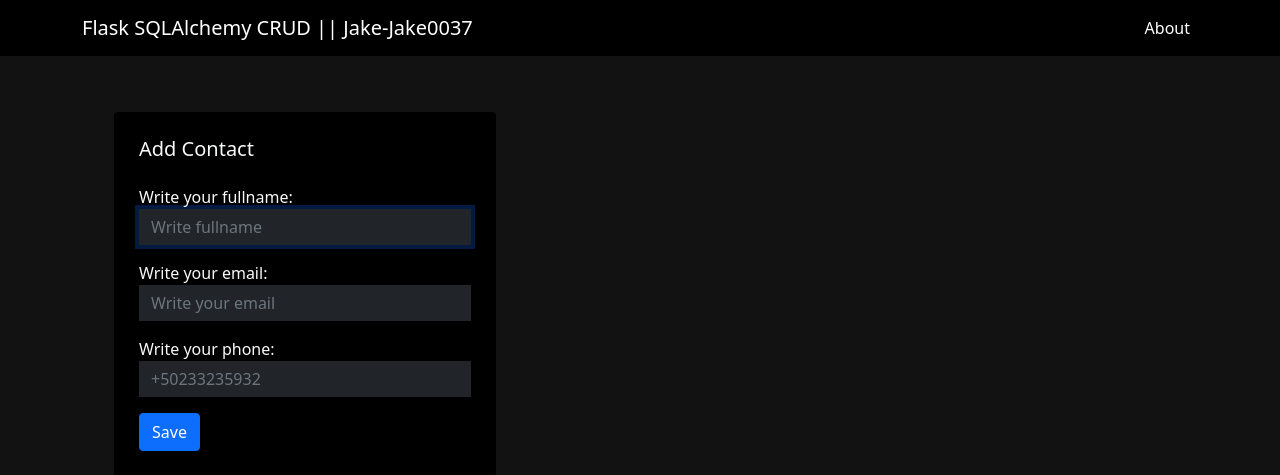
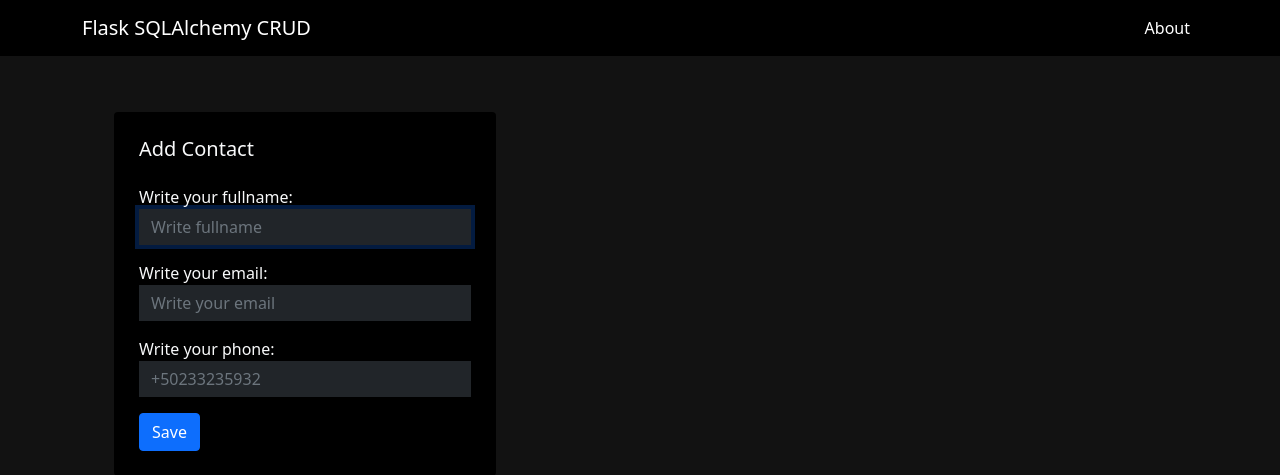
Before and after one commit to JassonCu/Flask-MySQL-CRUD, a Flask app: page / in a window 1280 px wide. Shown: the top 475 px of the page. Run offline with Flask 2, Linux system fonts and the light colour scheme.

Commit message:
Update _navbar.html

```diff
--- a/templates/partials/_navbar.html
+++ b/templates/partials/_navbar.html
@@ -1,6 +1,6 @@
 <nav class="navbar navbar-expand-lg navbar-dark bg-black">
   <div class="container">
-    <a class="navbar-brand" href="/">Flask SQLAlchemy CRUD || Jake-Jake0037</a>
+    <a class="navbar-brand" href="/">Flask SQLAlchemy CRUD</a>
     <button
       class="navbar-toggler"
       type="button"
```
